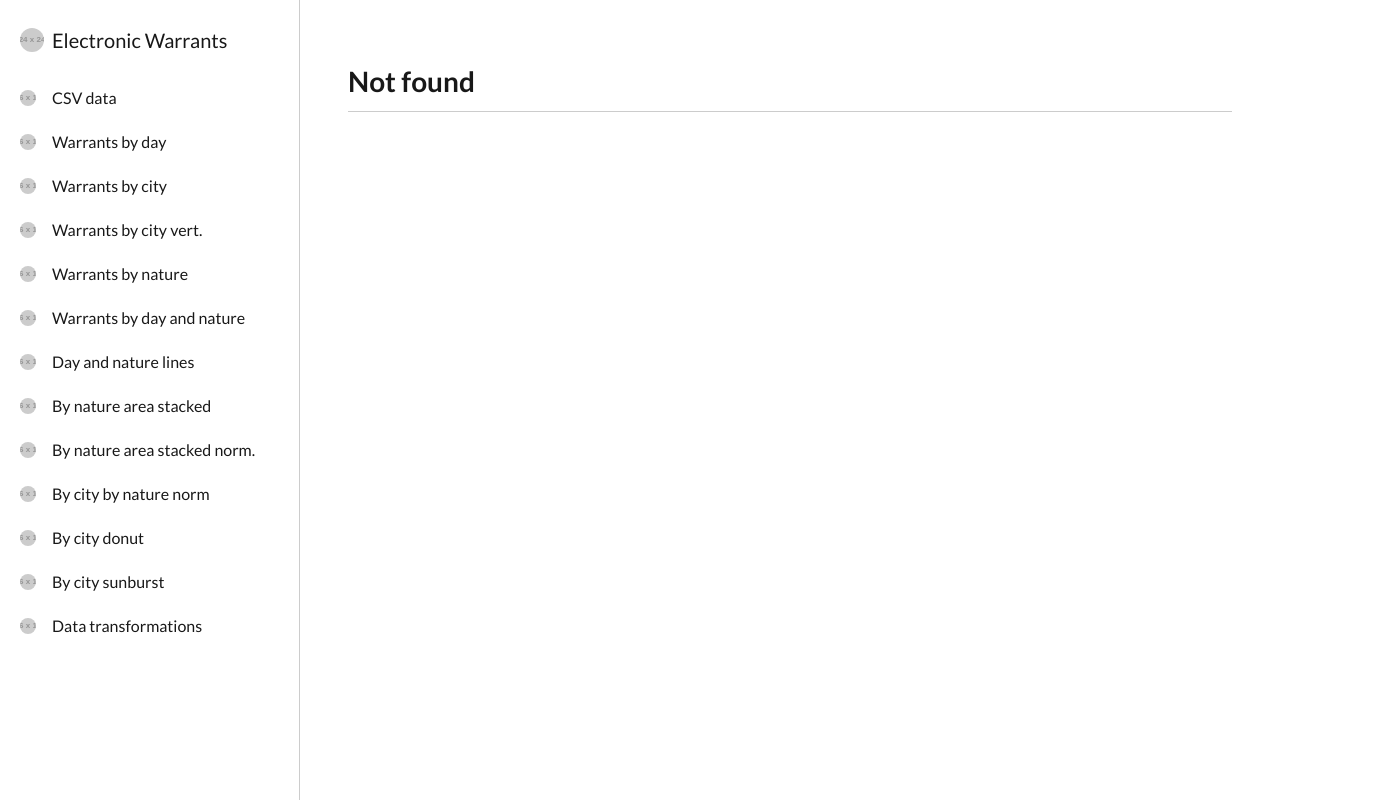
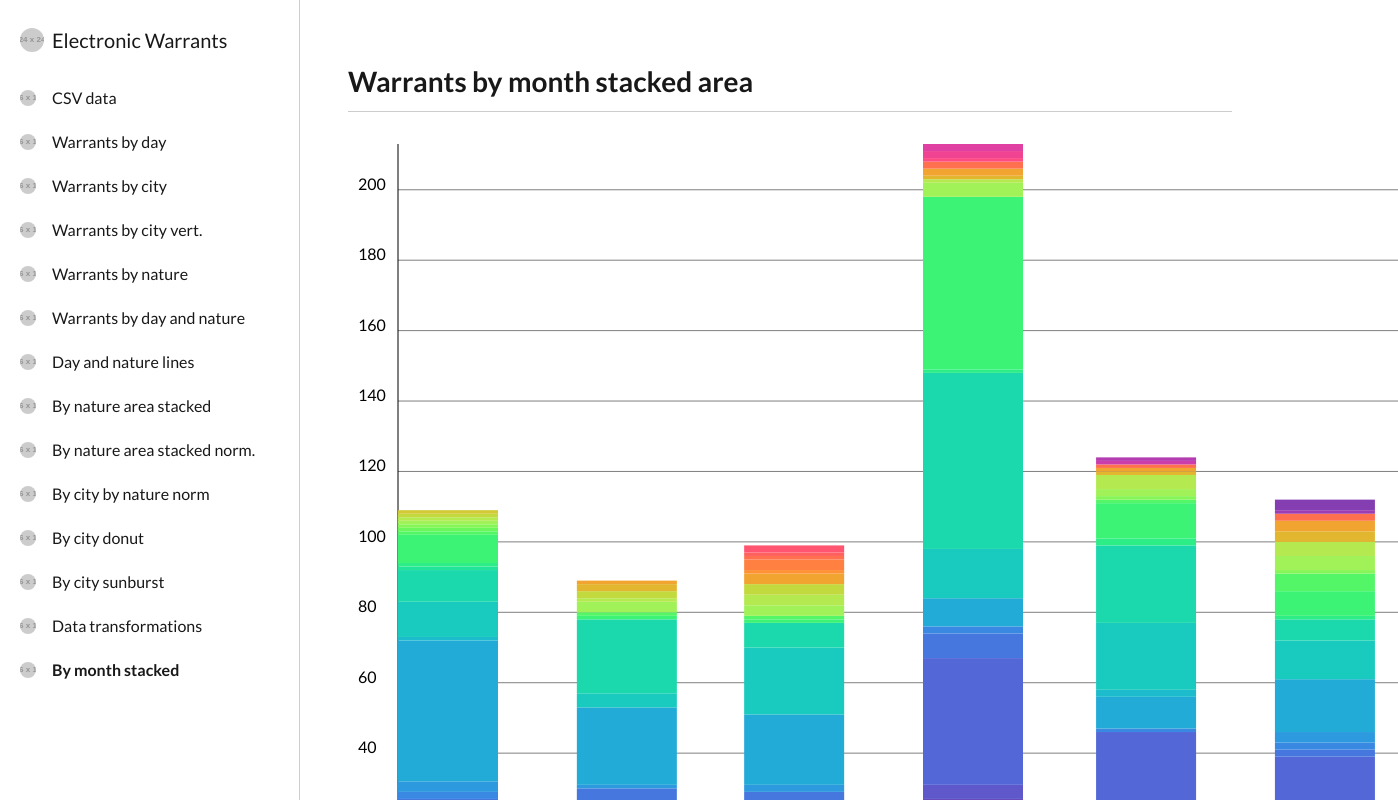
Before and after one commit to mccannm11/electronic-warrants, a React (Create React App) app: page /by-month-stacked in a window 1280 px wide. Shown: the top 800 px of the page, 1398 px wide, since content can reach past the window. Built offline with nearby package versions, Linux system fonts and the light colour scheme.

Commit message:
Warrants grouped by month, stacked by city as a stacked bar chart

```diff
--- a/src/Routes.tsx
+++ b/src/Routes.tsx
@@ -12,6 +12,7 @@ import { WarrantsByCityVerticalNormalized } from "./pages/WarrantsByCityVertical
 import { WarrantsByCityDonut } from "./pages/WarrantsByCityDonut"
 import { WarrantsByCitySunburst } from "./pages/WarrantsByCitySunburst"
 import { TransformationsPage } from "./pages/DataTransformationPage"
+import { WarrantsByMonthAndCityStackedArea } from "./pages/WarrantsByMonthAndCityStackedArea"
 
 export type Route = {
   path: string
@@ -104,6 +105,12 @@ const Routes: Route[] = [
     component: TransformationsPage,
     title: "Data transformations",
     exact: true
+  },
+  {
+    path: "/by-month-stacked",
+    component: WarrantsByMonthAndCityStackedArea,
+    title: "By month stacked",
+    exact: true
   }
 ]
 
--- a/src/pages/DataTransformationPage.tsx
+++ b/src/pages/DataTransformationPage.tsx
@@ -7,6 +7,7 @@ import { Code } from "../typography/Code"
 import { Spacer } from "../utilities/Spacer"
 import JSONPretty from "react-json-pretty"
 import { Header } from "../typography/Header"
+import { useWarrantData } from "./useWarrantData"
 
 const mapToObj = (map: Map<any, any>) => {
   const object = {}
@@ -354,7 +355,87 @@ const Iterables = () => {
   )
 }
 
-const TransformationsPage = () => (
+const Sets = () => {
+  return (
+    <Panel>
+      <PanelHeader>Sets</PanelHeader>
+      <Example
+        title="difference"
+        func={() => {
+          const a = [1, 2, 3]
+          const b = [2, 3, 4]
+
+          return Array.from(d3.difference(a, b))
+        }}
+      />
+      <Example
+        title="union"
+        func={() => {
+          const a = [1, 2, 3]
+          const b = [2, 3, 4]
+
+          return Array.from(d3.union(a, b))
+        }}
+      />
+      <Example
+        title="intersection"
+        func={() => {
+          const a = [1, 2, 3]
+          const b = [2, 3, 4]
+
+          return Array.from(d3.intersection(a, b))
+        }}
+      />
+      <Example
+        title="superset"
+        func={() => {
+          const a = [1, 2, 3, 4]
+          const b = [2, 4]
+
+          return Array.from(d3.superset(a, b))
+        }}
+      />
+      <Example
+        title="disjoint"
+        func={() => {
+          const a = [1, 2, 3]
+          const b = [2, 3, 4]
+
+          return d3.disjoint(a, b).toString()
+        }}
+      />
+    </Panel>
+  )
+}
+
+const TransformationsPage = () => {
+  const { records } = useWarrantData()
+  if (!records) return null
+
+  console.log(records)
+  const groupedByDay = d3.group(records, (r) => r.Submitted.toDateString())
+  console.log(groupedByDay)
+
+  const groupedByMonth = d3.groups(
+    records,
+    (r) => d3.timeMonth.floor(r.Submitted).toString(),
+    (r) => r["County of Court"],
+    (r) => r["Primary Nature"]
+  )
+
+  const rollupByMonth = d3.rollup(
+    records,
+    (r) =>
+      d3.rollup(
+        r,
+        (m) => m.length,
+        (m) => m["County of Court"]
+      ),
+    (r) => d3.timeMonth.floor(r.Submitted).toString()
+  )
+  console.log("rollupByMonth", rollupByMonth)
+
+  return (
     <PageWithNavigationLayout>
       <PageHeader>Transformations</PageHeader>
       <Statistics />
@@ -364,7 +445,10 @@ const TransformationsPage = () => (
       <Transformations />
       <Spacer height={1} />
       <Iterables />
+      <Spacer height={1} />
+      <Sets />
     </PageWithNavigationLayout>
   )
+}
 
 export { TransformationsPage }
--- /dev/null
+++ b/src/pages/WarrantsByMonthAndCityStackedArea.tsx
@@ -0,0 +1,129 @@
+import { PageWithNavigationLayout } from "../layouts/PageWithNavigationLayout"
+import { PageHeader } from "../layouts/PageHeader"
+import React from "react"
+import * as d3 from "d3"
+import { useWarrantData } from "./useWarrantData"
+import { ChartDimensions } from "./ChartDimensions"
+import { AxisBottom } from "./AxisBottom"
+import { AxisLeft } from "./AxisLeft"
+
+const WarrantsByMonthAndCityStackedAreaChart = () => {
+  const dimensions = new ChartDimensions()
+  dimensions.height = 750
+  dimensions.width = 1000
+  dimensions.margin = {
+    top: 0,
+    right: 0,
+    bottom: 100,
+    left: 50
+  }
+
+  const barWidth = 100
+
+  const { records } = useWarrantData()
+  if (!records) return null
+
+  const rollupByMonth = d3.rollup(
+    records,
+    (r) =>
+      d3.rollup(
+        r,
+        (m) => m.length,
+        (m) => m["County of Court"]
+      ),
+    (r) => d3.timeMonth.floor(r.Submitted).toString()
+  )
+
+  const maxWarrantsInAMonth = d3.max(
+    d3.map(rollupByMonth, (month) =>
+      d3.sum(d3.map(month[1], (city) => city[1]))
+    )
+  )
+
+  const allDates = d3.map(rollupByMonth, (month) => new Date(month[0]))
+  const dateRange = d3.extent(allDates)
+
+  const y = d3
+    .scaleLinear()
+    .domain([0, maxWarrantsInAMonth])
+    .range(dimensions.getYRange())
+
+  const xRange = dimensions.getXRange()
+  const adjustedXRange = [xRange[0], xRange[1] + barWidth / 2]
+  const x = d3.scaleTime().domain(dateRange).range(adjustedXRange)
+
+  const allCities = d3.union(
+    d3.merge(
+      d3.map(rollupByMonth, (month) => d3.map(month[1], (city) => city[0]))
+    )
+  )
+  const stack = d3
+    .stack()
+    .keys(allCities)
+    .value((d, key) => d[1].get(key) ?? 0)
+
+  const series = stack(rollupByMonth)
+
+  const colorScale = d3
+    .scaleSequential(d3.interpolateRainbow)
+    .domain([allCities.size - 1, 0])
+
+  const barColors = d3
+    .scaleOrdinal()
+    .domain([...allCities])
+    .range([...new Array(allCities.size)].map((i, j) => colorScale(j)))
+
+  const xTicks = x.ticks()
+  const yTicks = y.ticks()
+
+  return (
+    <svg {...dimensions.getSvgDimensions()}>
+      <AxisBottom xScale={x} yScale={y} />
+      {xTicks.map((tick) => (
+        <text transform={`translate(${x(tick)}, ${y(0) + 14}) rotate(45)`}>
+          {d3.timeFormat("%B")(tick)}
+        </text>
+      ))}
+      <AxisLeft xScale={x} yScale={y} />
+      {yTicks.map((tick) => (
+        <>
+          <text x={x.range()[0] - 40} y={y(tick)}>
+            {tick}
+          </text>
+          <line
+            x1={x.range()[0]}
+            x2={x.range()[1]}
+            y1={y(tick)}
+            y2={y(tick)}
+            strokeWidth={1}
+            stroke={"rgba(0,0,0,.5)"}
+          />
+        </>
+      ))}
+
+      {series.map((city) => {
+        return city.map((month) => {
+          const height = y(month[0]) - y(month[1])
+          return (
+            <rect
+              fill={barColors(city.key)}
+              width={barWidth}
+              y={y(month[1])}
+              height={height}
+              x={x(new Date(month.data[0]))}
+            />
+          )
+        })
+      })}
+    </svg>
+  )
+}
+
+const WarrantsByMonthAndCityStackedArea = () => (
+  <PageWithNavigationLayout>
+    <PageHeader>Warrants by month stacked area</PageHeader>
+    <WarrantsByMonthAndCityStackedAreaChart />
+  </PageWithNavigationLayout>
+)
+
+export { WarrantsByMonthAndCityStackedArea }
```
Lines whose indentation alone changed are shown as unchanged.
